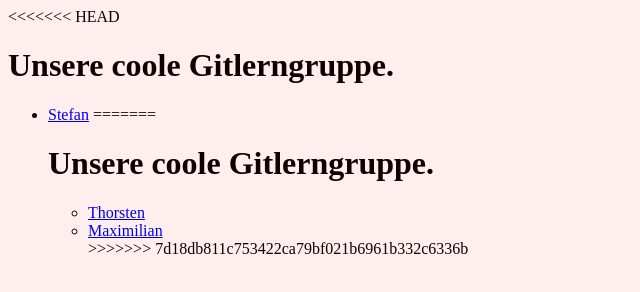
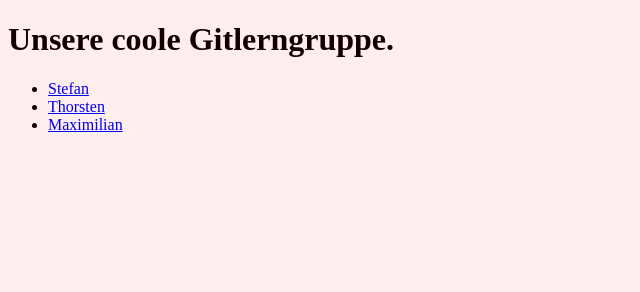
Before and after one commit to thvitt/example3, a plain HTML site: page index.html in a window 1280 px wide. Shown: the whole page, without its empty margins (0-640 px from the left). Drawn offline with Linux system fonts and the light colour scheme.

Commit message:
repaired index.html

```diff
--- a/index.html
+++ b/index.html
@@ -7,16 +7,11 @@
       <link rel="stylesheet" href="master.css" type="text/css" media="screen" charset="utf-8">
    </head>
    <body>
-<<<<<<< HEAD
    <h1>Unsere coole Gitlerngruppe.</h1>
    <ul>
-     <li><a href="stefan.html">Stefan</a>
-=======
-   <h1>Unsere coole Gitlerngruppe.</h1>
-   <ul>
+      <li><a href="stefan.html">Stefan</a>
       <li><a href="thorsten.html">Thorsten</a></li>
       <li><a href="maximilian.html">Maximilian</a></li>
->>>>>>> 7d18db811c753422ca79bf021b6961b332c6336b
    </ul>
    </body>
 </html>
```
